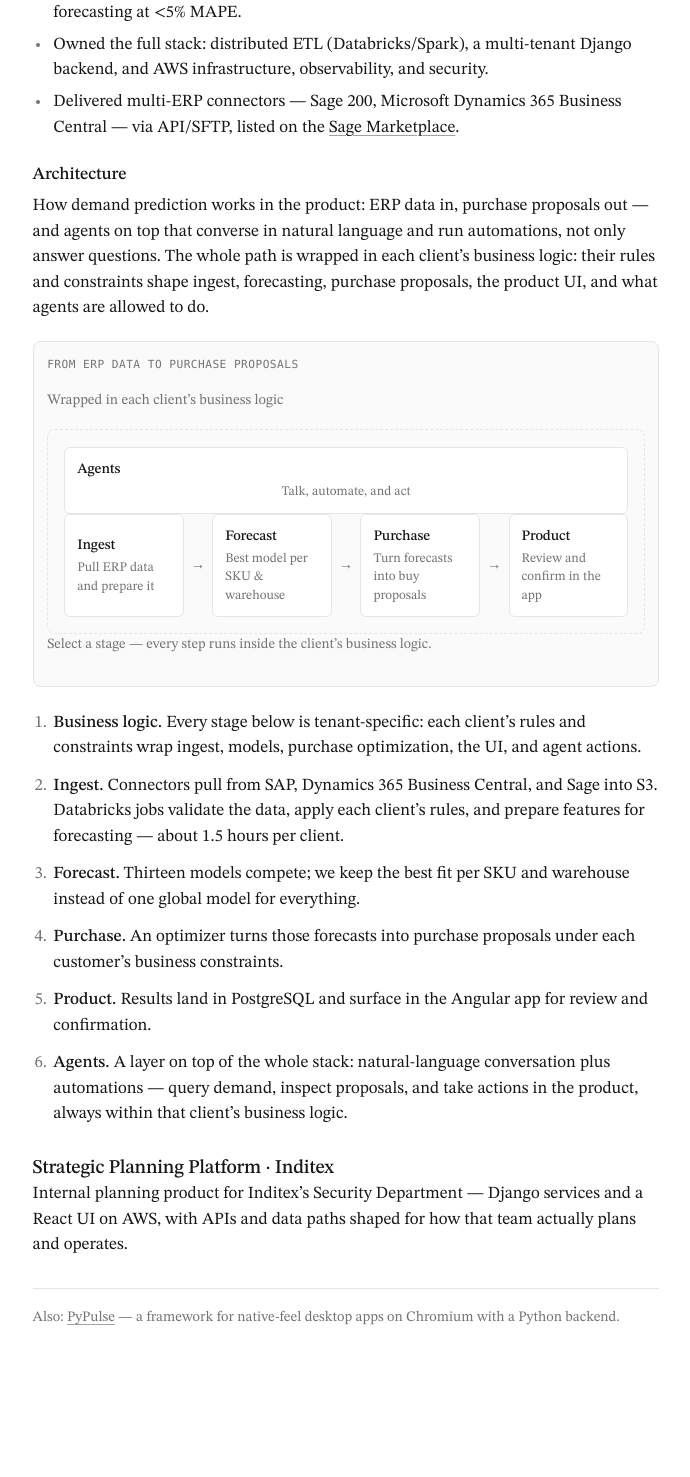
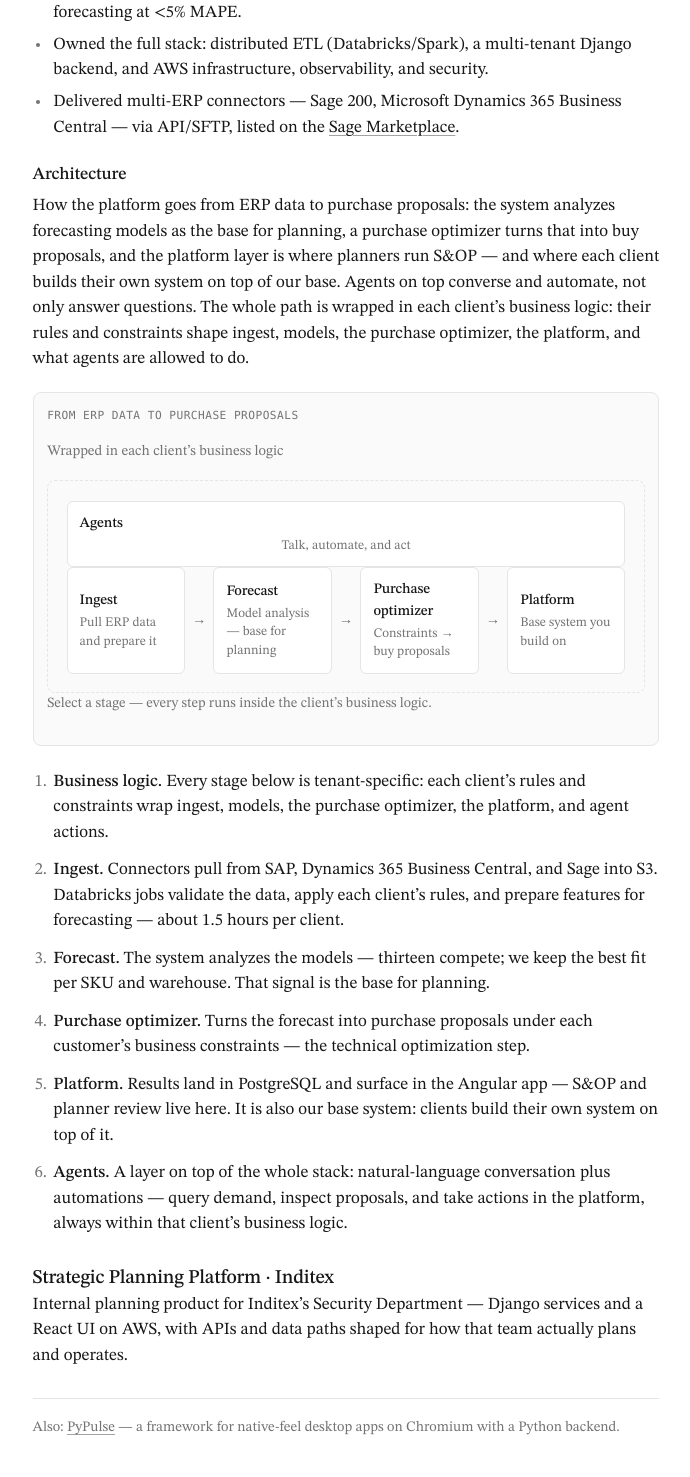
Before and after one commit to zabbix-byte/cv, a Django app: page /projects/ in a window 1280 px wide. Shown: the part 405-1882 px from the top of the page, without its empty margins (294-984 px from the left). Before the commit the page ends 1730 px from the top, so only its background shows below. Run offline with Django 5.2, Linux system fonts and the light colour scheme; some web fonts are replaced.

Commit message:
feat: Revise project descriptions and enhance layout in templates
- Updated project descriptions in CVPDFGenerator and projects.html for improved clarity, focusing on the platform's functionality and client-specific business logic.
- Adjusted CSS styles for .arch-business and .arch-agentic classes to improve layout and spacing.
- Incremented the stylesheet version in the base HTML template to reflect the latest changes.

```diff
--- a/services/pdf_service.py
+++ b/services/pdf_service.py
@@ -340,7 +340,7 @@ class CVPDFGenerator:
         p = [
             self._project_cell(
                 "AI Procurement Platform · Valerdat",
-                "MRP product end to end: 500k+ SKUs / 10TB+ data, &lt;5% MAPE forecasting (best of 13+ models), purchase optimization, multi-tenant Django + Databricks/Spark, ERP connectors (Sage/BC/SAP — Sage Marketplace), agents that converse and automate — all wrapped in each client’s business logic. Path: ingest → forecast → purchase → product."),
+                "MRP platform end to end: 500k+ SKUs / 10TB+ data; model analysis as base for planning (&lt;5% MAPE, best of 13+ models), purchase optimizer, platform as the base system clients build on (S&amp;OP + review); multi-tenant Django + Databricks/Spark, ERP connectors (Sage/BC/SAP — Sage Marketplace), agents that converse and automate — all wrapped in each client’s business logic. Path: ingest → forecast → purchase optimizer → platform."),
             self._project_cell(
                 "Strategic Planning · Inditex",
                 "Planning platform for Inditex’s Security Department — Django, React, and AWS."),
--- a/static/css/style.css
+++ b/static/css/style.css
@@ -333,14 +333,14 @@ a:focus-visible {
 }
 
 .arch-business {
-  padding: 1.1rem 1rem 1rem;
+  padding: 1.25rem 1.15rem 1.15rem;
   border: 1px dashed var(--border);
   border-radius: 8px;
 }
 
 .arch-agentic {
   width: 100%;
-  margin-bottom: 1.15rem;
+  margin-bottom: 1.25rem;
   text-align: center;
   border-style: dashed;
 }
@@ -357,7 +357,7 @@ a:focus-visible {
 }
 
 .arch-diagram .arch-rail .diagram-node {
-  flex: 1 1 6.5rem;
+  flex: 1 1 5.75rem;
   min-width: 0;
 }
 
@@ -629,7 +629,7 @@ a:focus-visible {
   }
 
   .arch-business {
-    padding: 0.95rem 0.85rem 0.85rem;
+    padding: 1.1rem 1rem 1rem;
   }
 
   .diagram-caption {
--- a/templates/base.html
+++ b/templates/base.html
@@ -72,7 +72,7 @@
     <link href="https://fonts.googleapis.com/css2?family=STIX+Two+Text:ital,wght@0,400;0,500;0,600;1,400;1,500&display=swap" rel="stylesheet">
     <link rel="preload" href="{% static 'fonts/stix-var-latin.woff2' %}" as="font" type="font/woff2" crossorigin>
 
-    <link rel="stylesheet" href="{% static 'css/style.css' %}?v=27">
+    <link rel="stylesheet" href="{% static 'css/style.css' %}?v=29">
     {% block head %}{% endblock %}
   </head>
 
--- a/templates/pages/projects.html
+++ b/templates/pages/projects.html
@@ -23,8 +23,8 @@
 
     <h3 id="architecture">Architecture</h3>
     <p>
-      How demand prediction works in the product: ERP data in, purchase proposals out — and agents on top that converse in natural language and run automations, not only answer questions.
-      The whole path is wrapped in each client’s business logic: their rules and constraints shape ingest, forecasting, purchase proposals, the product UI, and what agents are allowed to do.
+      How the platform goes from ERP data to purchase proposals: the system analyzes forecasting models as the base for planning, a purchase optimizer turns that into buy proposals, and the platform layer is where planners run S&amp;OP — and where each client builds their own system on top of our base. Agents on top converse and automate, not only answer questions.
+      The whole path is wrapped in each client’s business logic: their rules and constraints shape ingest, models, the purchase optimizer, the platform, and what agents are allowed to do.
     </p>
 
     <div
@@ -41,7 +41,7 @@
           type="button"
           class="diagram-node arch-agentic"
           data-diagram-node
-          data-detail="On top of the pipeline — still inside the client’s business rules — agents talk in plain language and do the work: query demand, inspect proposals, trigger automations, and act in the product — not only answer questions."
+          data-detail="On top of the pipeline — still inside the client’s business rules — agents talk in plain language and do the work: query demand, inspect proposals, trigger automations, and act in the platform — not only answer questions."
           tabindex="0"
         >
           <span class="diagram-node-title">Agents</span>
@@ -64,33 +64,33 @@
             type="button"
             class="diagram-node"
             data-diagram-node
-            data-detail="We evaluate 13 forecasting models and keep the one that works best for each SKU and warehouse — so a slow-moving item and a high-volume one are not forced into the same approach — always under the client’s catalog and planning rules."
+            data-detail="The system evaluates 13 forecasting models and keeps the best fit per SKU and warehouse. That model analysis is the base for planning — technical signal before the purchase optimizer and before S&OP in the platform."
             tabindex="0"
           >
             <span class="diagram-node-title">Forecast</span>
-            <span class="diagram-node-desc">Best model per SKU &amp; warehouse</span>
+            <span class="diagram-node-desc">Model analysis — base for planning</span>
           </button>
           <span class="diagram-arrow" aria-hidden="true">→</span>
           <button
             type="button"
             class="diagram-node"
             data-diagram-node
-            data-detail="Forecasts alone are not enough. An optimizer turns them into purchase proposals that match each customer’s buying rules and constraints — the business logic that defines how they actually purchase."
+            data-detail="A purchase optimizer turns the forecast into purchase proposals under each customer’s buying rules and constraints — the technical step that encodes how they actually purchase."
             tabindex="0"
           >
-            <span class="diagram-node-title">Purchase</span>
-            <span class="diagram-node-desc">Turn forecasts into buy proposals</span>
+            <span class="diagram-node-title">Purchase optimizer</span>
+            <span class="diagram-node-desc">Constraints → buy proposals</span>
           </button>
           <span class="diagram-arrow" aria-hidden="true">→</span>
           <button
             type="button"
             class="diagram-node"
             data-diagram-node
-            data-detail="Results sync into PostgreSQL and show up in the Angular product so planners can review and confirm — still reflecting that client’s rules and constraints."
+            data-detail="Results sync into PostgreSQL and surface in the Angular platform — where planners run S&OP, review proposals, and confirm. The platform is also the base system: each client can build their own system on top of ours — workflows, rules, and surfaces shaped to how they operate."
             tabindex="0"
           >
-            <span class="diagram-node-title">Product</span>
-            <span class="diagram-node-desc">Review and confirm in the app</span>
+            <span class="diagram-node-title">Platform</span>
+            <span class="diagram-node-desc">Base system you build on</span>
           </button>
         </div>
       </div>
@@ -103,7 +103,7 @@
     <ol class="arch-list">
       <li>
         <strong>Business logic.</strong>
-        Every stage below is tenant-specific: each client’s rules and constraints wrap ingest, models, purchase optimization, the UI, and agent actions.
+        Every stage below is tenant-specific: each client’s rules and constraints wrap ingest, models, the purchase optimizer, the platform, and agent actions.
       </li>
       <li>
         <strong>Ingest.</strong>
@@ -111,19 +111,19 @@
       </li>
       <li>
         <strong>Forecast.</strong>
-        Thirteen models compete; we keep the best fit per SKU and warehouse instead of one global model for everything.
+        The system analyzes the models — thirteen compete; we keep the best fit per SKU and warehouse. That signal is the base for planning.
       </li>
       <li>
-        <strong>Purchase.</strong>
-        An optimizer turns those forecasts into purchase proposals under each customer’s business constraints.
+        <strong>Purchase optimizer.</strong>
+        Turns the forecast into purchase proposals under each customer’s business constraints — the technical optimization step.
       </li>
       <li>
-        <strong>Product.</strong>
-        Results land in PostgreSQL and surface in the Angular app for review and confirmation.
+        <strong>Platform.</strong>
+        Results land in PostgreSQL and surface in the Angular app — S&amp;OP and planner review live here. It is also our base system: clients build their own system on top of it.
       </li>
       <li>
         <strong>Agents.</strong>
-        A layer on top of the whole stack: natural-language conversation plus automations — query demand, inspect proposals, and take actions in the product, always within that client’s business logic.
+        A layer on top of the whole stack: natural-language conversation plus automations — query demand, inspect proposals, and take actions in the platform, always within that client’s business logic.
       </li>
     </ol>
   </section>
```
